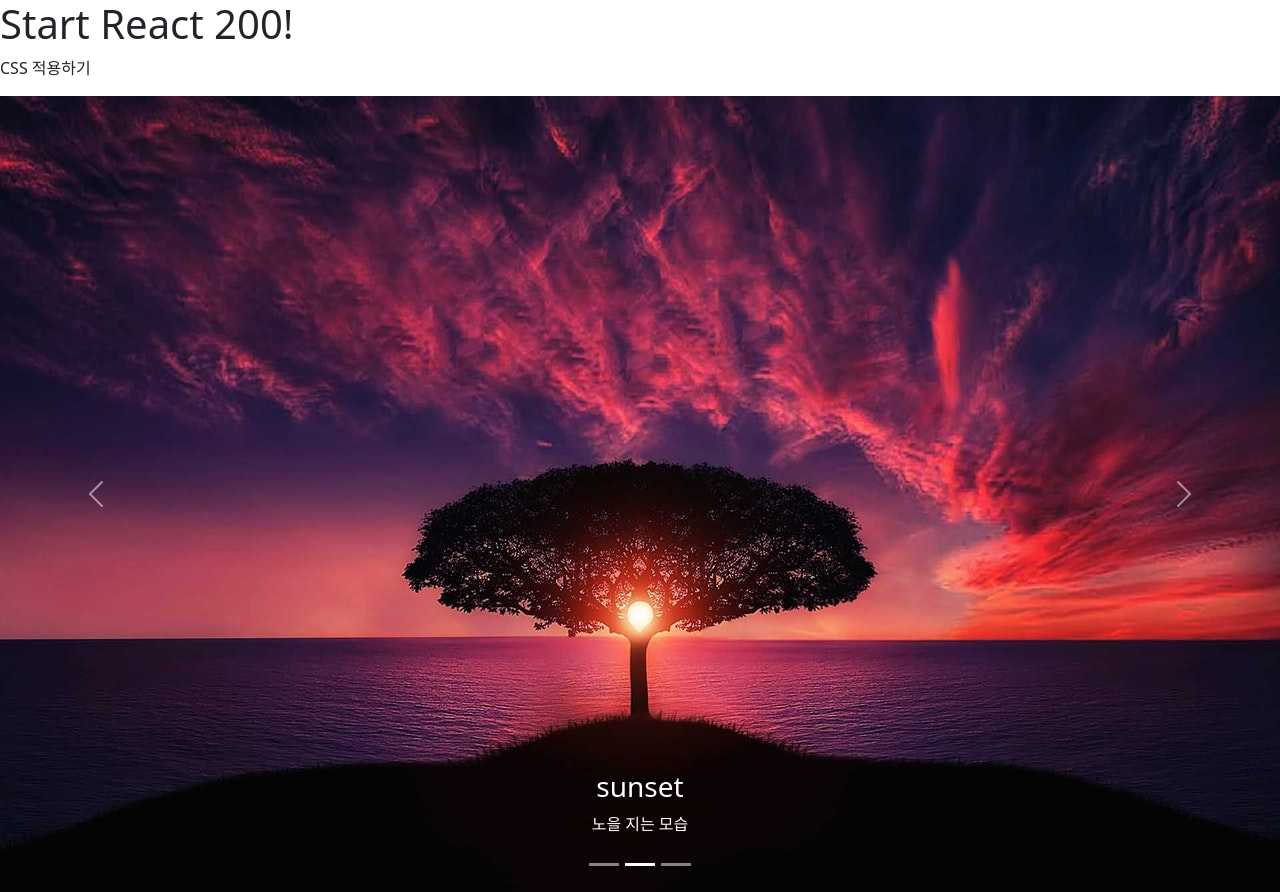
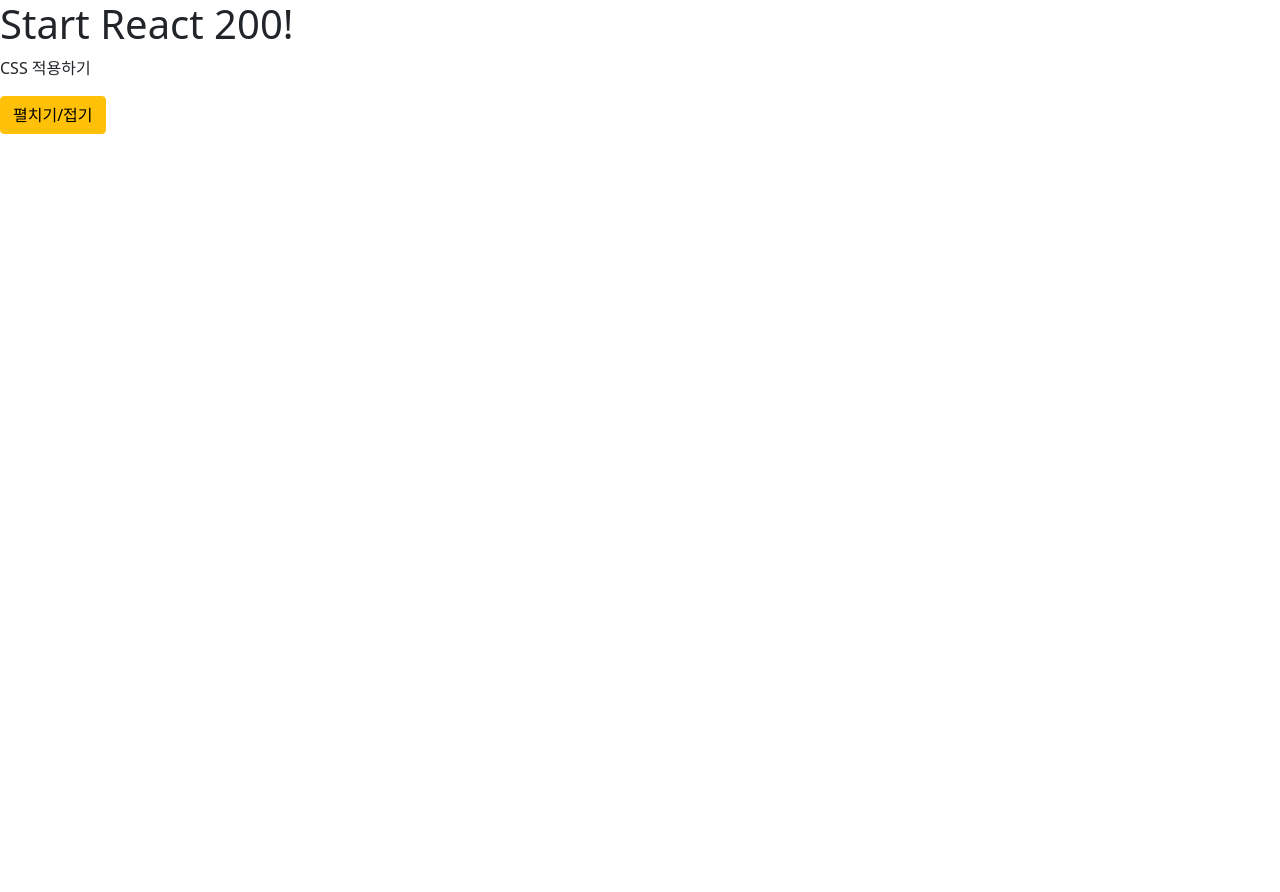
Before and after one commit to prsn-ts/react200, a React (Create React App) app: page / in a window 1280 px wide. After the commit the page ends 800 px from the top, so only its background shows below. Built offline with nearby package versions, Linux system fonts and the light colour scheme.

Commit message:
특정 영역을 접고 펼칠 수 있는 reactstrap Collapse 사용하기(초급 042)

```diff
--- a/src/App.js
+++ b/src/App.js
@@ -1,6 +1,6 @@
 import React from 'react';
 // import './App.css';
-import ReactstrapCarousel from './R041_ReactstrapCarousel'
+import ReactstrapCollapse from './R042_ReactstrapCollapse'
 import 'bootstrap/dist/css/bootstrap.css'
 
 function App() {
@@ -8,7 +8,7 @@
     <div>
       <h1>Start React 200!</h1>
       <p>CSS 적용하기</p>
-      <ReactstrapCarousel/>
+      <ReactstrapCollapse/>
     </div>
   );
 }
--- /dev/null
+++ b/src/R042_ReactstrapCollapse.js
@@ -0,0 +1,23 @@
+import React, { Component } from 'react';
+import { UncontrolledCollapse, Button, CardBody, Card } from 'reactstrap';
+
+class R042_ReactstrapCollapse extends Component {
+    render() {
+        return (
+            <div>
+                <Button color='warning' id='toggle'>
+                    펼치기/접기
+                </Button>
+                <UncontrolledCollapse toggler='#toggle'>
+                    <Card>
+                        <CardBody>
+                            React 200
+                        </CardBody>
+                    </Card>
+                </UncontrolledCollapse>
+            </div>
+        )
+    }
+}
+
+export default R042_ReactstrapCollapse;
```
